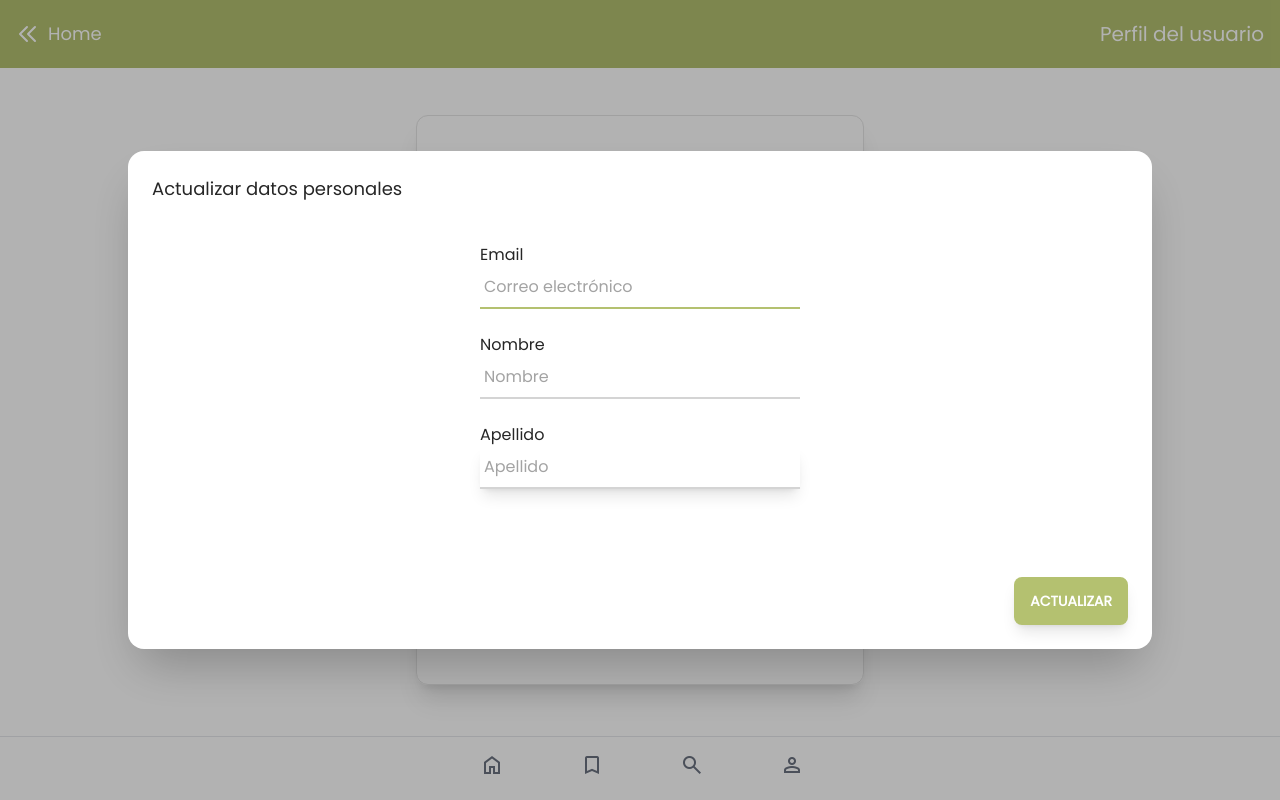
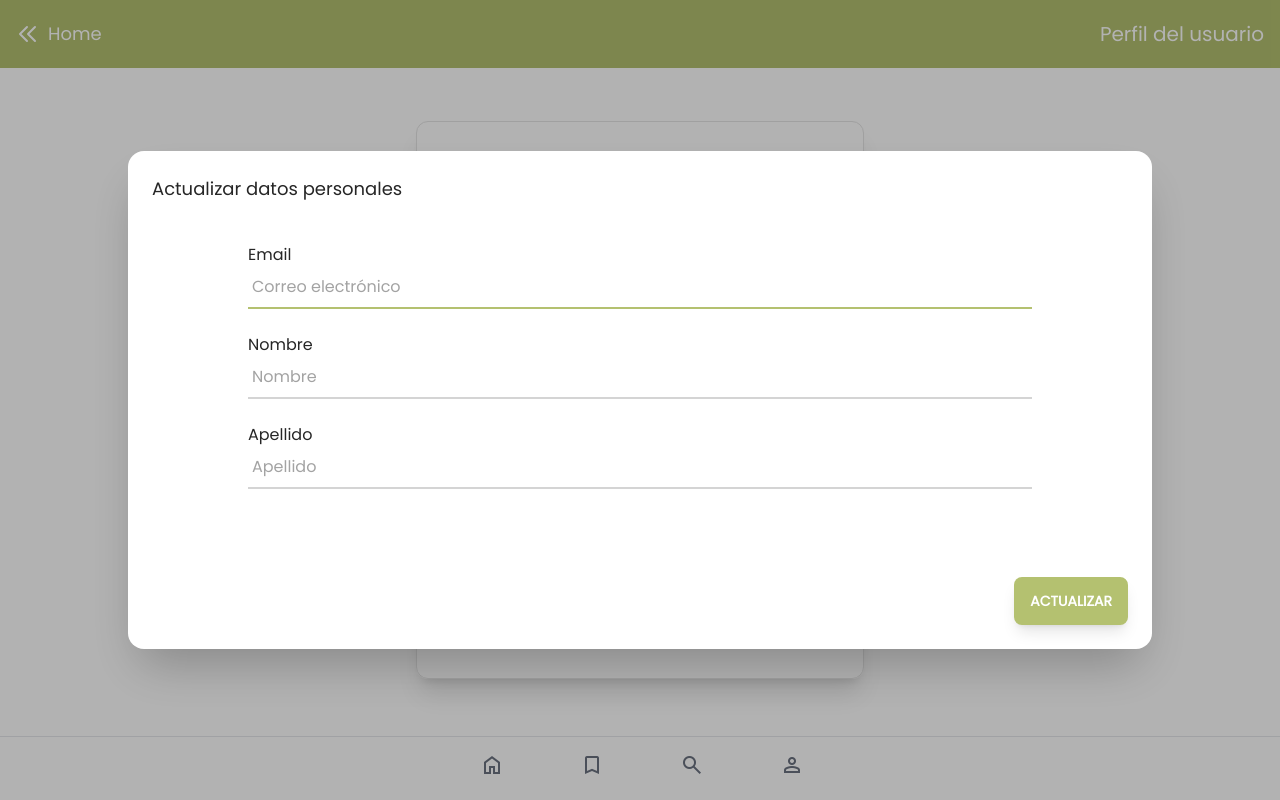
Before and after one commit to Cecimartinez/que-comemos, a React (Vite) app in the folder que-comemos-app/: page /user-profile in a window 1280 px wide. Both pictures are taken after a click on the button "EDITAR DATOS". Built offline with nearby package versions, Linux system fonts and the light colour scheme.

Commit message:
userProfile component, updated

```diff
--- a/que-comemos-app/src/components/ui/Modal.jsx
+++ b/que-comemos-app/src/components/ui/Modal.jsx
@@ -3,7 +3,6 @@ import { UserForm } from "../../pages/UserProfile/components/UserForm"
 export const Modal = () => {
   return (
     <div className="bg-white flex justify-center w-full items-center mt-6  " >
-      {/* You can open the modal using document.getElementById('ID').showModal() method */}
       <button className="btn bg-[#B4C170] border-[#B4C170] text-white tracking-wide hover:bg-[#9ba75f] hover:border-[#9ba75f] " onClick={() => document.getElementById('my_modal_4').showModal()}>Editar Datos</button>
       <dialog id="my_modal_4" className="modal ">
         <div className="modal-box w-11/12 max-w-5xl bg-white text-neutral-800">
@@ -11,7 +10,7 @@ export const Modal = () => {
         <UserForm/>
           <div className="modal-action w-full">
             <form method="dialog w-full">
-              <button className="btn border-0 shadow-lg bg-[#B4C170] text-white ">Actualizar</button>
+              <button className="btn border-0 shadow-lg bg-[#B4C170] text-white hover:bg-[#9ba75f] hover:border-[#9ba75f]">Actualizar</button>
             </form>
           </div>
         </div>
--- a/que-comemos-app/src/pages/UserProfile/components/UserForm.jsx
+++ b/que-comemos-app/src/pages/UserProfile/components/UserForm.jsx
@@ -2,7 +2,7 @@ export const UserForm = () => {
   return (
       <form className=' py-10  bg-white  text-neutral-800 flex-col w-full  flex items-center justify-center '>
 
-        <div className="mb-6 " >
+        <div className="mb-6  w-full  lg:px-24"  >
           <label htmlFor="email" className="block  font-medium">Email</label>
           <div className="relative">
             <input
@@ -15,7 +15,7 @@ export const UserForm = () => {
           </div>
         </div>
 
-        <div className="mb-6 " >
+        <div className="mb-6  w-full  lg:px-24" >
           <label htmlFor="email" className="block font-medium">Nombre</label>
           <div className="relative">
             <input
@@ -28,7 +28,7 @@ export const UserForm = () => {
             </div>
           </div>
 
-          <div className="mb-6 " >
+          <div className="mb-6  w-full  lg:px-24" >
           <label htmlFor="text" className="block font-medium">Apellido</label>
           <div className="relative">
             <input
@@ -36,7 +36,7 @@ export const UserForm = () => {
               id="text"
               name="text"
               placeholder="Apellido"
-              className="w-full border-b-2 bg-white placeholder-neutral-400  border-neutral-300 shadow-lg focus:border-[#B4C170] focus:outline-none py-2 pl-1"
+              className="w-full border-b-2 bg-white placeholder-neutral-400  border-neutral-300  focus:border-[#B4C170] focus:outline-none py-2 pl-1"
             />
             </div>
           </div>
--- a/que-comemos-app/src/pages/UserProfile/components/UserProfileInfo.jsx
+++ b/que-comemos-app/src/pages/UserProfile/components/UserProfileInfo.jsx
@@ -11,7 +11,7 @@ export const UserProfileInfo = () => {
           <p className="text-2xl  text-neutral-700 my-5">Valentina Martinez</p>
         </div>
 
-        <div className="flex flex-col text-lg py-4 px-5 items-start tracking-wider">
+        <div className="flex flex-col  py-4 px-5 items-start tracking-wider">
           <label htmlFor="email" className="block font-medium text-xl text-neutral-700">Email</label>
           <p className="mt-1 mb-3 text-neutral-500">valmar@gmail.com</p>
           <label htmlFor="fullname" className="block text-xl font-medium text-neutral-700">Nombre</label>
```
